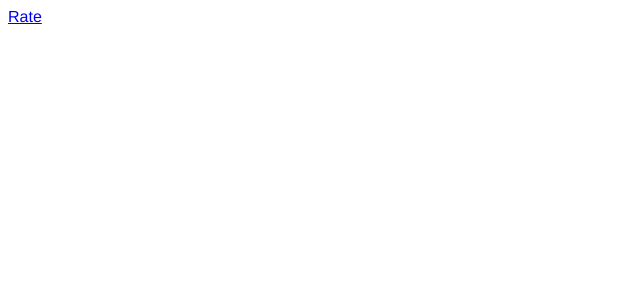
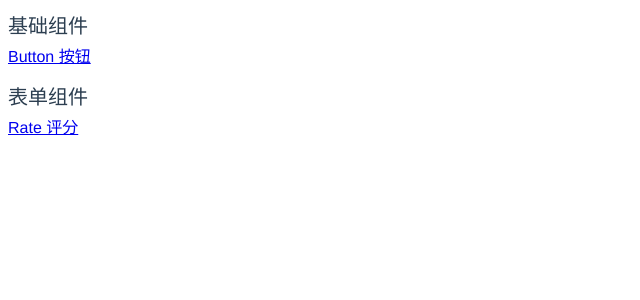
Before and after one commit to lzcdev/ls-view, a Vue app: page / in a window 1280 px wide. Shown: the top 300 px of the page, without its empty margins (0-640 px from the left). Built offline with nearby package versions, Linux system fonts and the light colour scheme.

Commit message:
feat: add button component

```diff
--- /dev/null
+++ b/src/components/button/index.vue
@@ -0,0 +1,27 @@
+<template>
+  <div class="button">
+    <button>按钮</button>
+  </div>
+</template>
+
+<script>
+export default {
+  props: {
+
+  },
+  data () {
+    return {
+
+    }
+  },
+  computed: {
+
+  },
+  methods: {
+
+  }
+}
+</script>
+
+<style scoped>
+</style>
--- a/src/router/index.js
+++ b/src/router/index.js
@@ -1,26 +1,31 @@
-import Vue from "vue";
-import VueRouter from "vue-router";
-import Home from "../views/Home.vue";
+import Vue from 'vue'
+import VueRouter from 'vue-router'
+import Home from '../views/Home.vue'
 
-Vue.use(VueRouter);
+Vue.use(VueRouter)
 
 const routes = [
   {
-    path: "/",
-    name: "Home",
+    path: '/',
+    name: 'Home',
     component: Home
   },
   {
-    path: "/rate",
-    name: "Rate",
-    component: () => import("../views/Rate.vue")
+    path: '/button',
+    name: 'Button',
+    component: () => import('../views/Button.vue')
+  },
+  {
+    path: '/rate',
+    name: 'Rate',
+    component: () => import('../views/Rate.vue')
   }
-];
+]
 
 const router = new VueRouter({
-  mode: "history",
+  mode: 'history',
   base: process.env.BASE_URL,
   routes
-});
+})
 
-export default router;
+export default router
--- /dev/null
+++ b/src/views/Button.vue
@@ -0,0 +1,25 @@
+<template>
+  <div class="button">
+    <ls-button></ls-button>
+  </div>
+</template>
+
+<script>
+import LsButton from '../components/button'
+export default {
+  components: {
+    LsButton
+  },
+  data () {
+    return {
+
+    }
+  },
+  methods: {
+
+  }
+}
+</script>
+
+<style scoped>
+</style>
--- a/src/views/Home.vue
+++ b/src/views/Home.vue
@@ -1,11 +1,38 @@
 <template>
   <div class="home">
-    <router-link to="/rate">Rate</router-link>
+
+    <div class="title">基础组件</div>
+    <div class="components">
+      <router-link to="/button">Button 按钮</router-link>
+    </div>
+
+    <div class="title">表单组件</div>
+    <div class="components">
+      <router-link to="/rate">Rate 评分</router-link>
+    </div>
+
   </div>
 </template>
 
 <script>
 export default {
-  name: "Home"
-};
+  name: 'Home'
+}
 </script>
+
+<style lang="stylus" scoped>
+.title {
+  font-size: 20px;
+  font-weight: 500;
+  margin-top: 10px;
+}
+
+.components {
+  display: flex;
+  flex-direction: column;
+
+  a {
+    margin: 4px 0;
+  }
+}
+</style>
```
